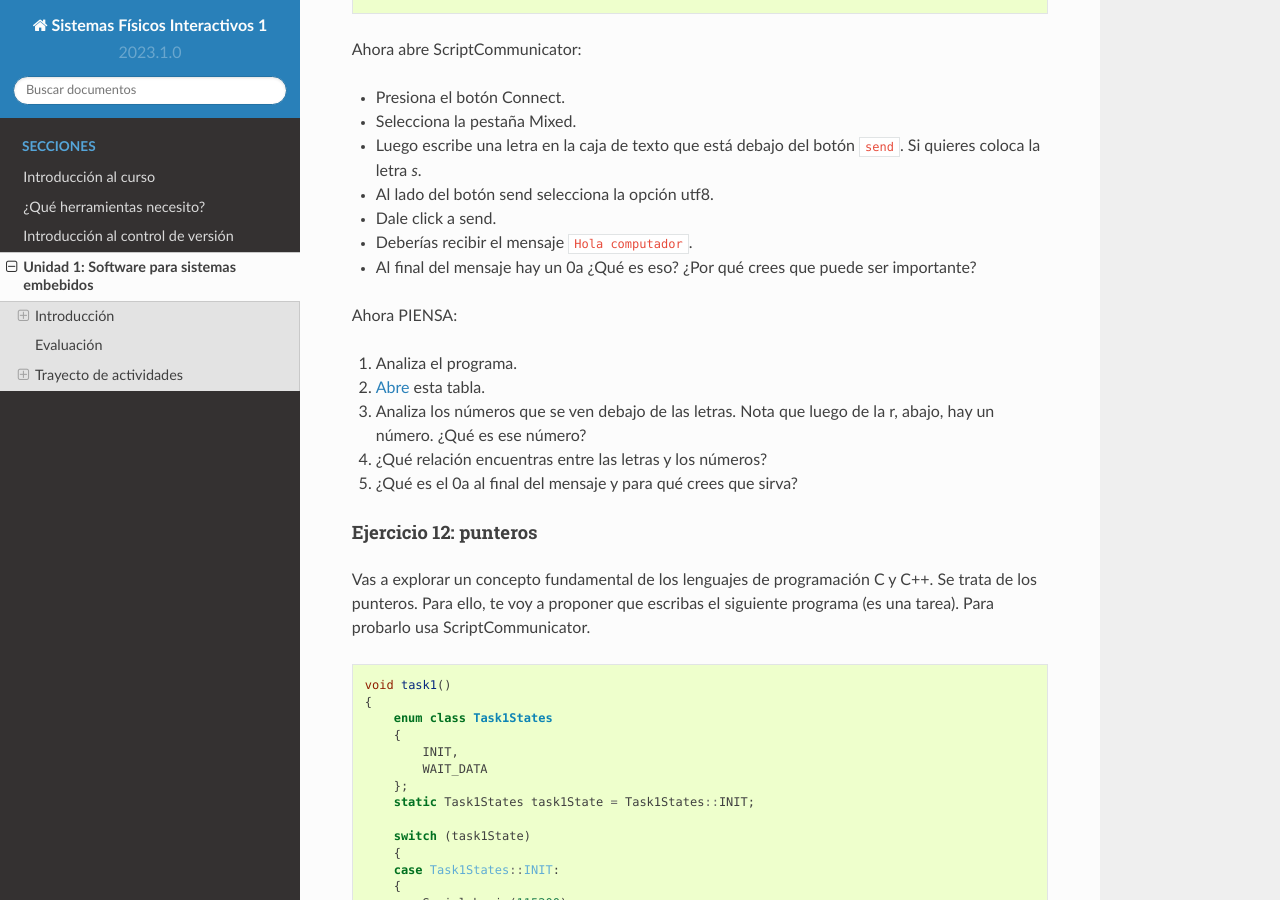
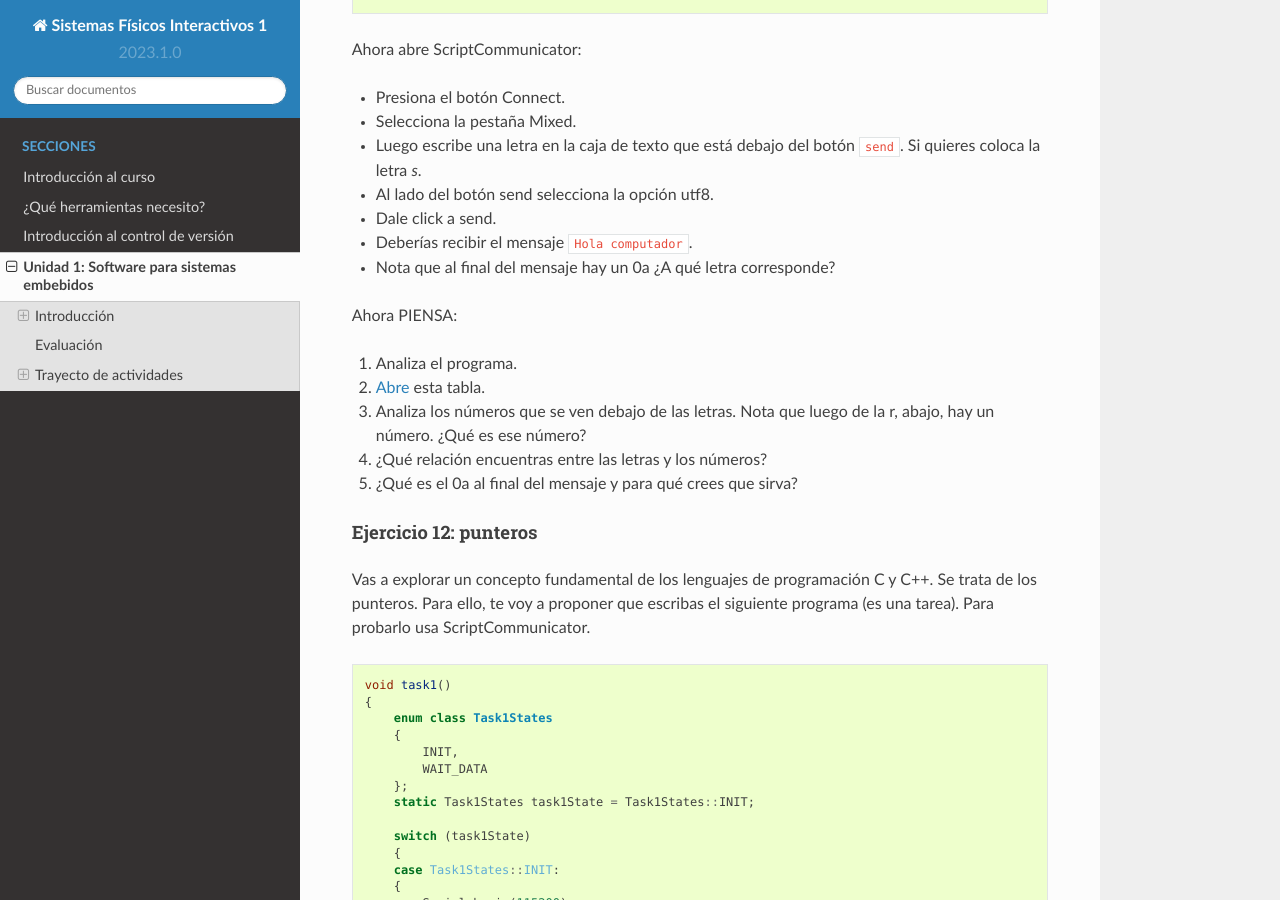
Before and after one commit to juanferfranco/SistemasFisicosInteractivos1, a Sphinx documentation site: the page built from docs/_unidad1/unidad1.rst, in a window 1280 px wide and 900 px high, scrolled down 13343 px. Built offline with Sphinx 7.4.7 and the Read the Docs theme 2.0.0, drawn with Linux system fonts in a browser that asks for light colours.

Commit message:
update ex11

```diff
--- a/docs/_unidad1/unidad1.rst
+++ b/docs/_unidad1/unidad1.rst
@@ -656,8 +656,8 @@ Ahora abre ScriptCommunicator:
 * Al lado del botón send selecciona la opción utf8.
 * Dale click a send.
 * Deberías recibir el mensaje ``Hola computador``.
-* Al final del mensaje hay un 0a ¿Qué es eso? ¿Por qué crees
-  que puede ser importante?
+* Nota que al final del mensaje hay un 0a ¿A qué letra
+  corresponde?
 
 Ahora PIENSA:
 
```
